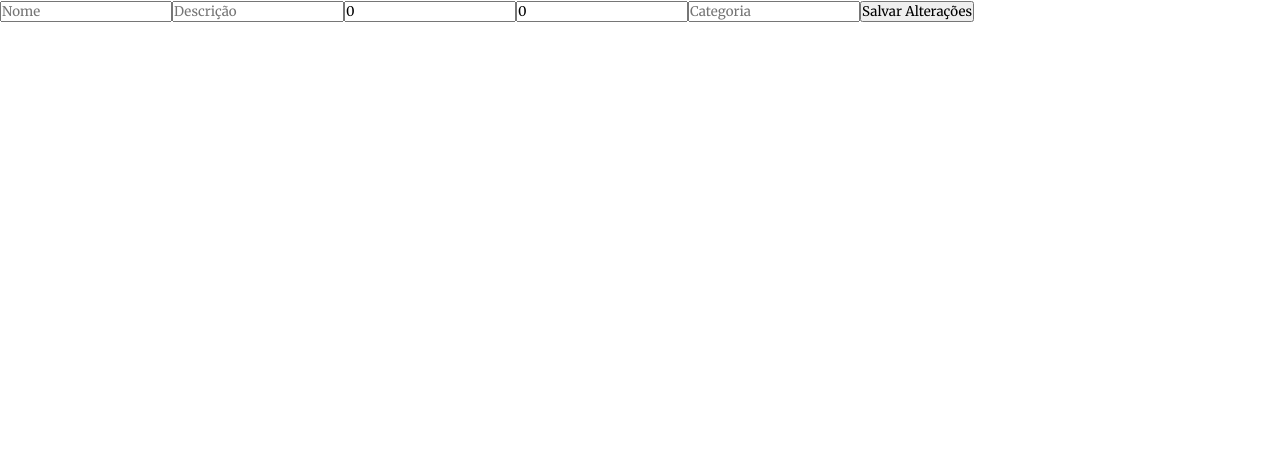
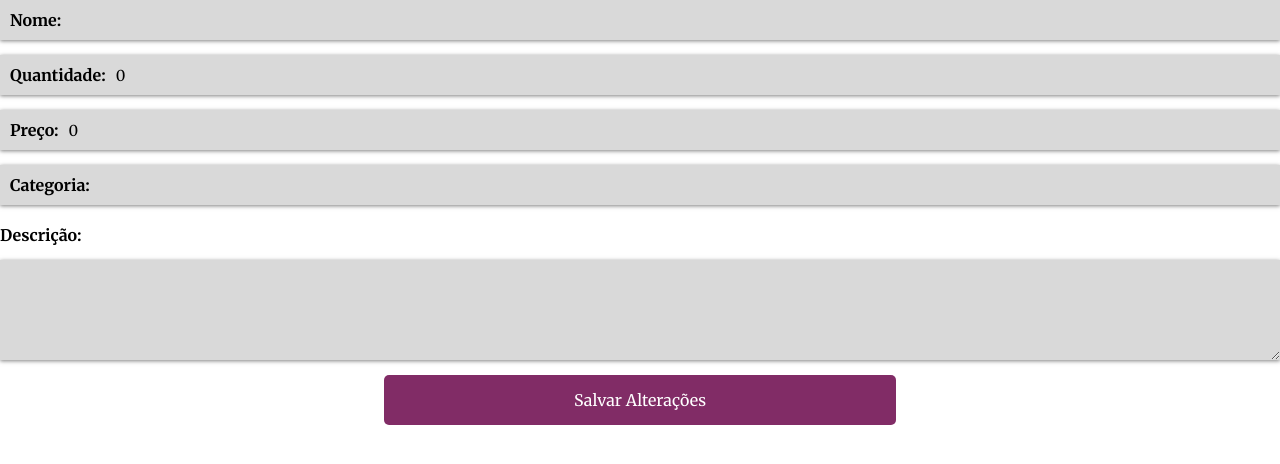
Before and after one commit to Code-Team-Jovem-Programador/front-end, a React (Create React App) app: page /editarproduto in a window 1280 px wide. Shown: the top 464 px of the page. Built offline with nearby package versions, Linux system fonts and the light colour scheme; a web font is replaced by a local one.

Commit message:
alterações

```diff
--- a/src/components/CriarProduto.css
+++ b/src/components/CriarProduto.css
@@ -56,7 +56,7 @@
     text-align: center;
   }
 
-  .form-criarProduto {
+  .form-criarProduto, .form-editarProduto {
     display: flex;
     flex-direction: column;
     gap: 15px; /* Menor espaçamento entre os campos */
@@ -99,7 +99,7 @@
     overflow-y: auto; /* Adiciona rolagem quando o conteúdo excede o campo */
   }
 
-  .btn-criarProduto {
+  .btn-criarProduto, .btn-editarProduto {
     background-color: #812c66;
     color: white;
     padding: 15px;
--- a/src/components/CriarProduto.js
+++ b/src/components/CriarProduto.js
@@ -69,8 +69,6 @@ const CriarProduto = () => {
             onChange={(e) => setProduto({ ...produto, descricao: e.target.value })}
             className="input-descricao"
           />
-
-
       <button type="submit" className="btn-criarProduto">
         Criar Produto
       </button>
--- a/src/components/EditProducts.js
+++ b/src/components/EditProducts.js
@@ -41,38 +41,43 @@ const EditarProduto = ({ productId }) => {
   };
 
   return (
-    <form onSubmit={updateData}>
+    <form onSubmit={updateData} className="form-editarProduto">
+      <label className="label-cor">Nome:
           <input
             type="text"
-        placeholder="Nome"
             value={produto.nome}
             onChange={(e) => setProduto({ ...produto, nome: e.target.value })}
           />
-      <input
-        type="text"
-        placeholder="Descrição"
-        value={produto.descricao}
-        onChange={(e) => setProduto({ ...produto, descricao: e.target.value })}
-      />
+      </label>
+      <label className="label-cor">Quantidade:
           <input
             type="number"
-        placeholder="Quantidade"
             value={produto.quantidades}
             onChange={(e) => setProduto({ ...produto, quantidades: e.target.value })}
           />
+      </label>
+      <label className="label-cor">Preço:
           <input
             type="number"
-        placeholder="Preço"
             value={produto.preco}
             onChange={(e) => setProduto({ ...produto, preco: parseFloat(e.target.value) })}
           />
+      </label>
+      <label className="label-cor">Categoria:
           <input
             type="text"
-        placeholder="Categoria"
             value={produto.categoria}
             onChange={(e) => setProduto({ ...produto, categoria: e.target.value })}
           />
-      <button type="submit">Salvar Alterações</button>
+      </label>
+      <label className="label-descricao">Descrição:</label>
+          <textarea
+            type="text"
+            value={produto.descricao}
+            onChange={(e) => setProduto({ ...produto, descricao: e.target.value })}
+            className="input-descricao"
+          />
+      <button type="submit" className="btn-editarProduto">Salvar Alterações</button>
     </form>
   );
 };
--- a/src/components/VerProdutos.css
+++ b/src/components/VerProdutos.css
@@ -234,15 +234,6 @@ nav h1 {
   cursor: pointer;
 }
 
-.close-button {
-  padding: 10px 20px;
-  background-color: #ccc;
-  border: none;
-  border-radius: 5px;
-  cursor: pointer;
-  margin-top: 10px;
-}
-
 @media (max-width: 900px) {
 
 
--- a/src/components/VerProdutos.js
+++ b/src/components/VerProdutos.js
@@ -6,6 +6,7 @@ import ExportarCsv from "./ExportarCsv";
 import ExportarXlsx from "./ExportarXlsx";
 import ExportarPdf from "./ExportarPdf";
 import EditarProduto from "./EditProducts";
+import Swal from 'sweetalert2';
 
 import api from "./axiosConfig"; // Certifique-se de importar o arquivo correto
 import CriarProduto from "./CriarProduto";
@@ -48,11 +49,36 @@ const VerProdutos = () => {
       });
   }, []);
 
+
   // Função para deletar um produto
   const handleDelete = async (id) => {
+    // Primeiro exibe o SweetAlert com a confirmação
+    Swal.fire({
+      title: "Você tem certeza?",
+      text: "Você não poderá reverter isso!",
+      icon: "warning",
+      showCancelButton: true,
+      cancelButtonText: "Cancelar",
+      confirmButtonColor: "#3085d6",
+      cancelButtonColor: "#d33",
+      confirmButtonText: "Sim, delete isso!",
+      color: "#631E4D"
+    }).then(async (result) => {
+      // Se o usuário confirmar a exclusão
+      if (result.isConfirmed) {
         try {
+          // Realiza a requisição de delete
           const response = await api.delete(`produtos/${id}`);
-      alert("Produto deletado com sucesso!");
+
+          // Exibe o SweetAlert de sucesso
+          Swal.fire({
+            title: "Deletado!",
+            text: "Seu produto foi deletado.",
+            icon: "success"
+          });
+
+          // Atualiza a lista de produtos após a exclusão, se necessário
+          setProdutos(produtos.filter(produto => produto.id !== id));
         } catch (error) {
           if (error.code === "ERR_NETWORK") {
             console.error("Erro de rede. Verifique a conexão ou a URL do servidor.");
@@ -62,7 +88,10 @@ const VerProdutos = () => {
             console.error("Erro desconhecido:", error.message);
           }
         }
+      }
+    });
   };
+
 
   // Funções para abrir e fechar o pop-up de download
   const openPopup = () => setShowPopup(true);
@@ -167,15 +196,13 @@ const VerProdutos = () => {
 
       {/* Pop-up para edição de produtos */}
       {showPopupEdt && (
-        <div className="popup-overlay">
-          <div className="popup-content">
+        <div className="popup-overlay-add">
+          <div className="popup-content-add">
+          <button className="close-icon" onClick={closePopupEdt}>×</button>
             <h2 className="popup-title">Editar</h2>
             <div className="popup-buttons">
               <EditarProduto productId={selectedProductId} />
             </div>
-            <button className="close-button" onClick={closePopupEdt}>
-              Cancelar
-            </button>
           </div>
         </div>
       )}
```
Lines whose indentation alone changed are shown as unchanged.
